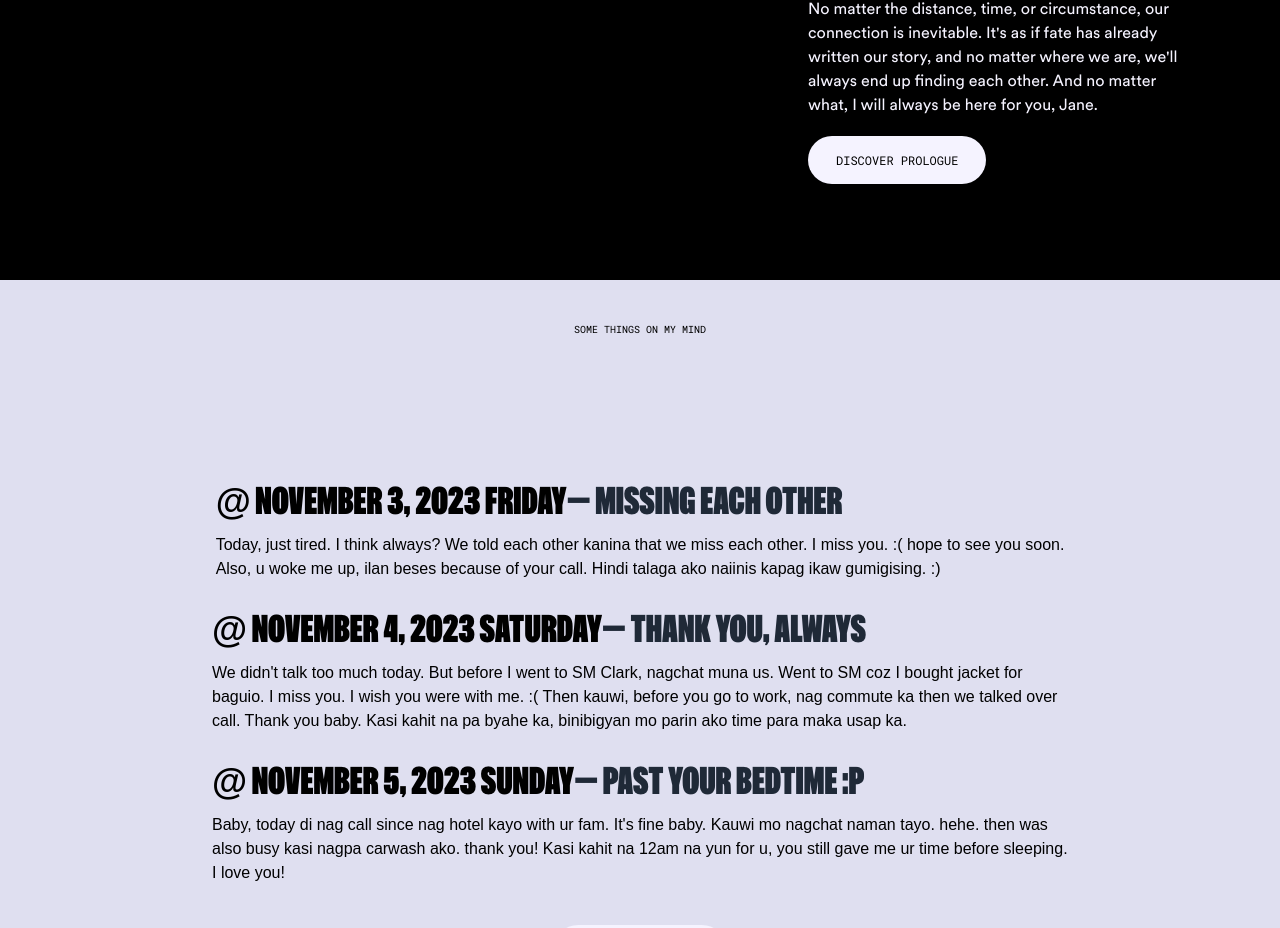
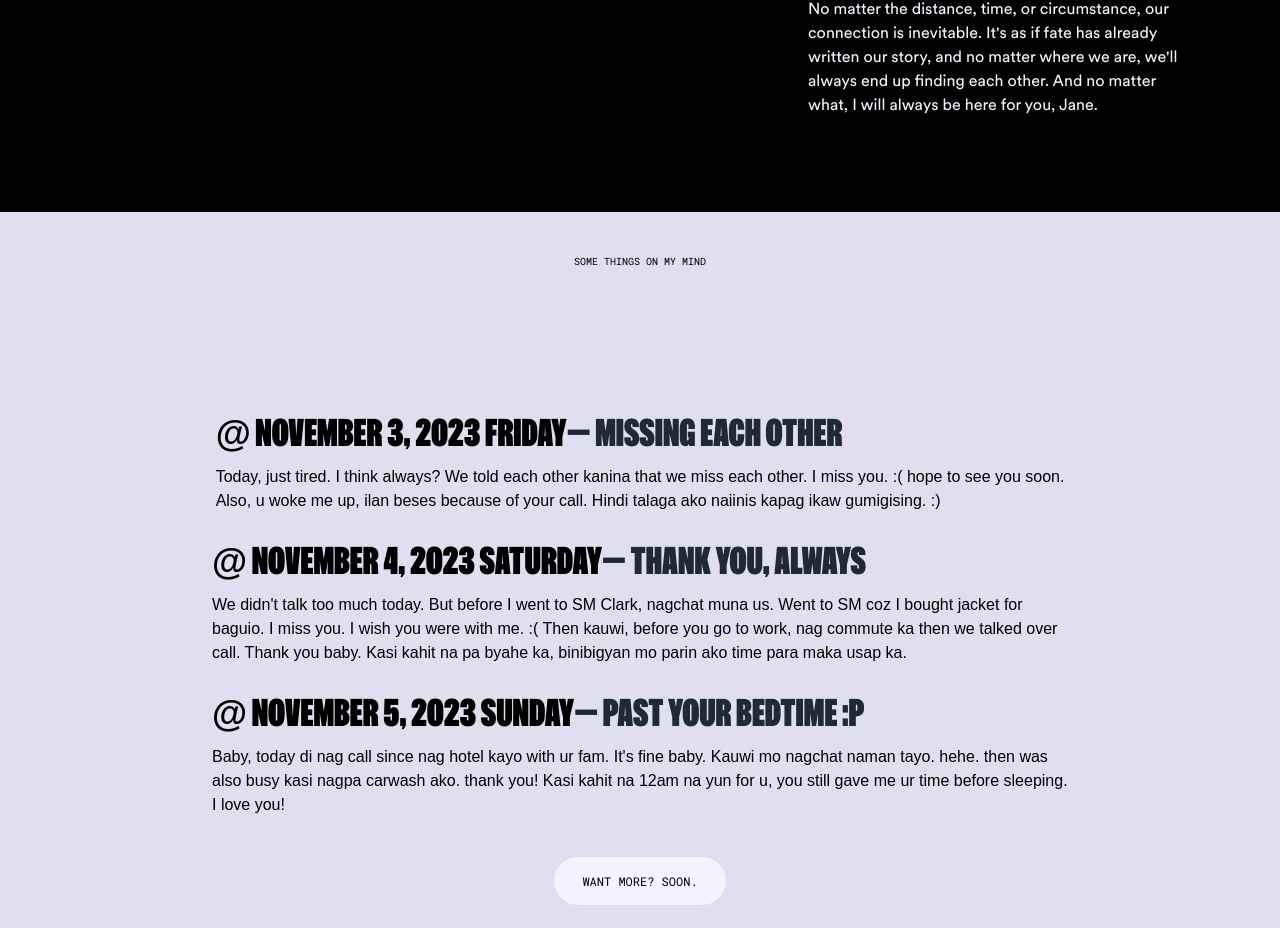
Before and after one commit to MJGMaun/project-jane, a React (Vite) app: page / in a window 1280 px wide. Shown: the part 7415-8343 px from the top of the page. Built offline with nearby package versions, Linux system fonts and the light colour scheme; a web font is replaced by a local one.

Commit message:
removed button

```diff
--- a/src/components/Story.jsx
+++ b/src/components/Story.jsx
@@ -108,12 +108,6 @@ const FloatingImage = () => {
             <p className="mt-3 max-w-sm text-center font-circular-web text-violet-50 md:text-start">
 				No matter the distance, time, or circumstance, our connection is inevitable. It's as if fate has already written our story, and no matter where we are, we'll always end up finding each other. And no matter what, I will always be here for you, Jane.
             </p>
-
-            <Button
-              id="realm-btn"
-              title="discover prologue"
-              containerClass="mt-5"
-            />
           </div>
         </div>
       </div>
```
